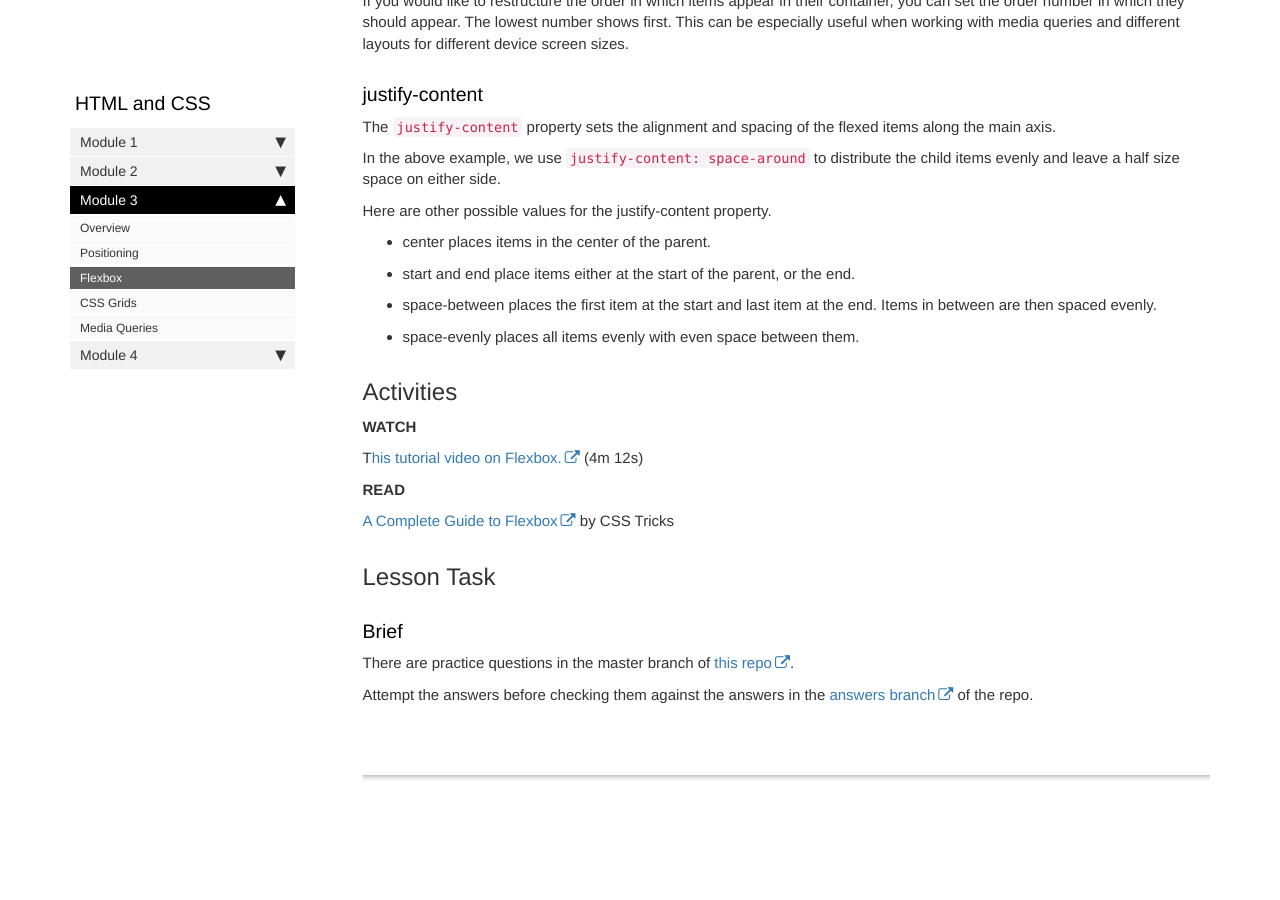
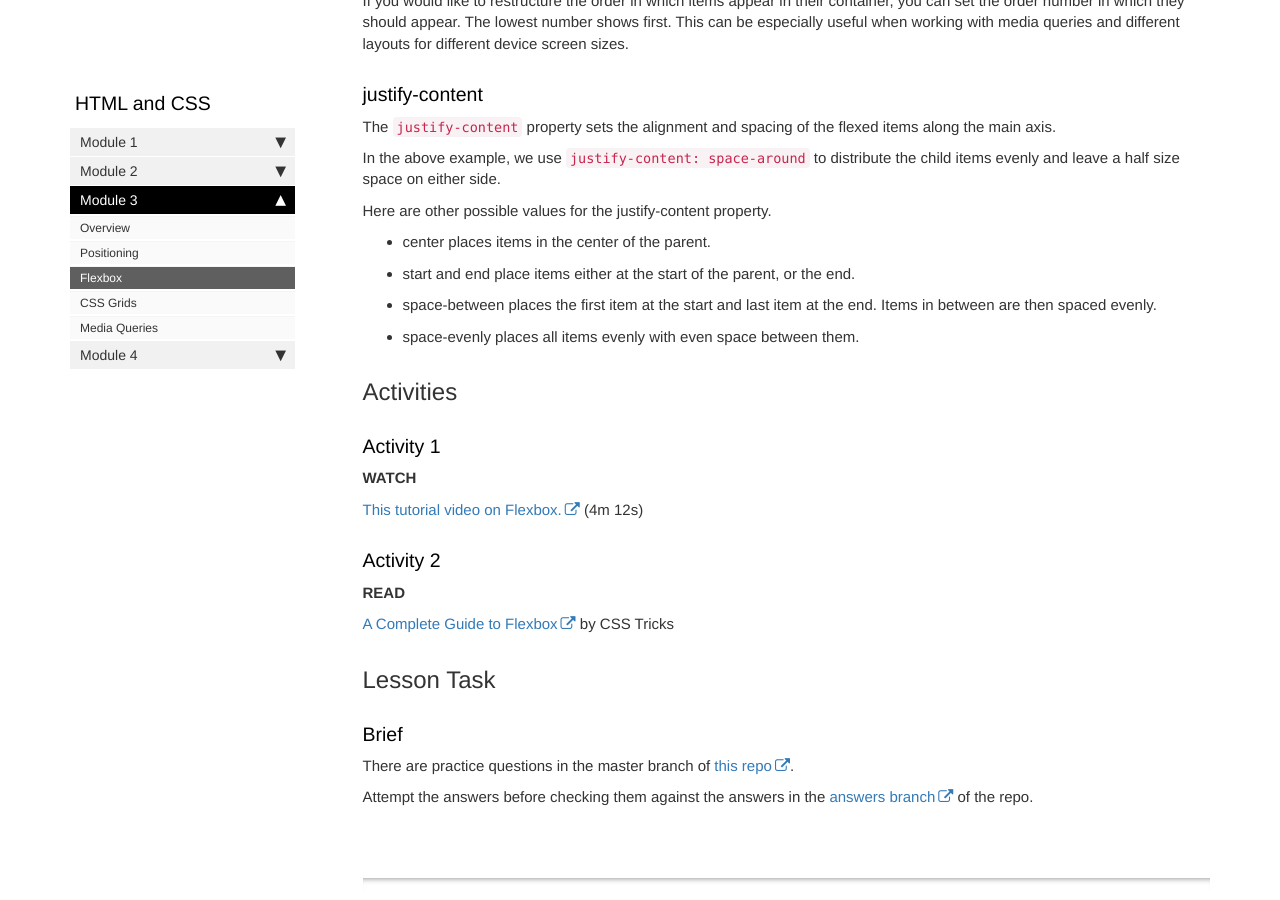
Before and after one commit to AmberBentley/content-feu, a Jekyll site: the page built from pages/html-css/flexbox.md, in a window 1280 px wide and 900 px high, scrolled down 1193 px. Built offline with Jekyll 4.4.1, drawn with Linux system fonts in a browser that asks for light colours; comment, search, counter and statistics services are not loaded; before the commit the page ends 1990 px from its top, so only the background shows below that.

Commit message:
Update flexbox.md

```diff
--- a/pages/html-css/flexbox.md
+++ b/pages/html-css/flexbox.md
@@ -52,9 +52,13 @@ Here are other possible values for the justify-content property.
 
 ## Activities
 
+### Activity 1
+
 **WATCH**
 
-T[his tutorial video on Flexbox.](https://scrimba.com/scrim/cNq68Wf2?pl=paaBbTa) (4m 12s)
+[This tutorial video on Flexbox.](https://scrimba.com/scrim/cNq68Wf2?pl=paaBbTa) (4m 12s)
+
+### Activity 2
 
 **READ**
 
```
